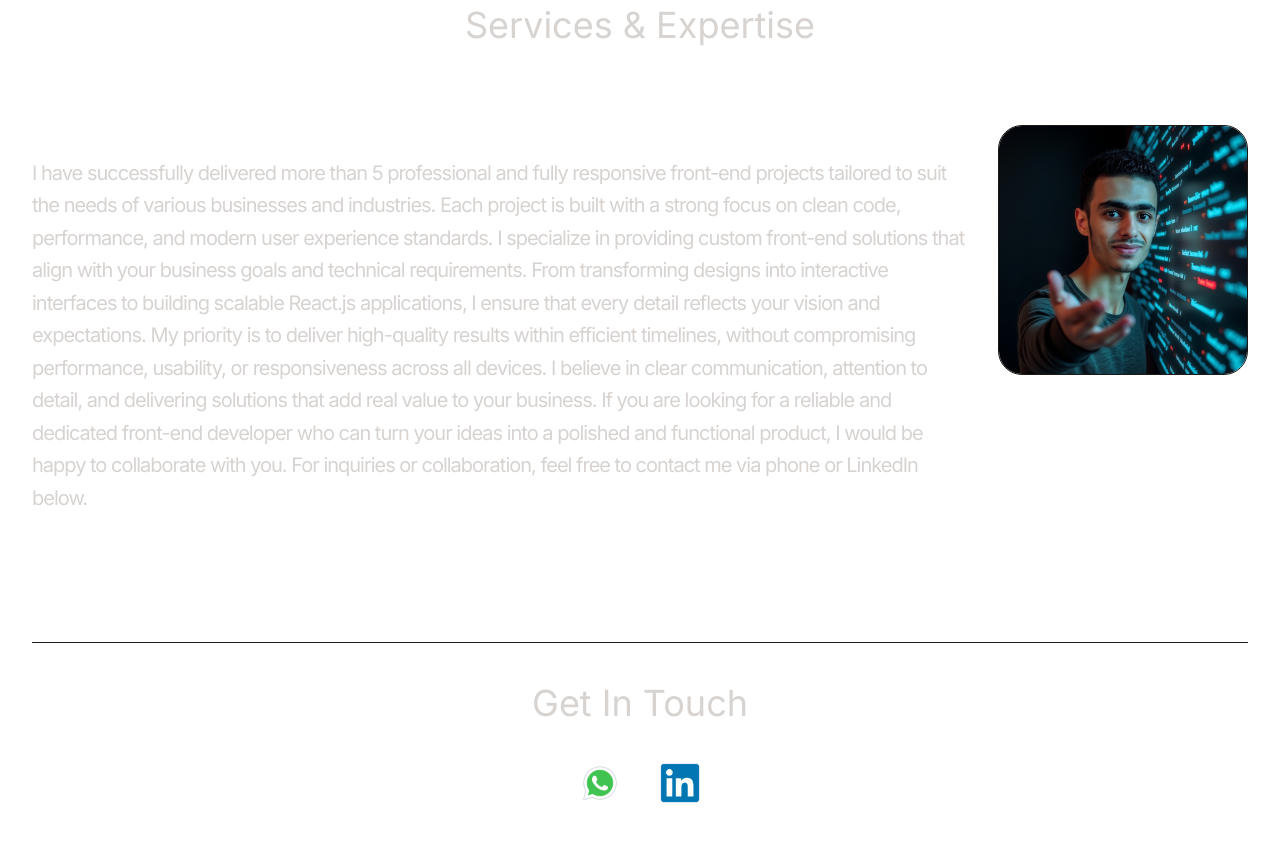
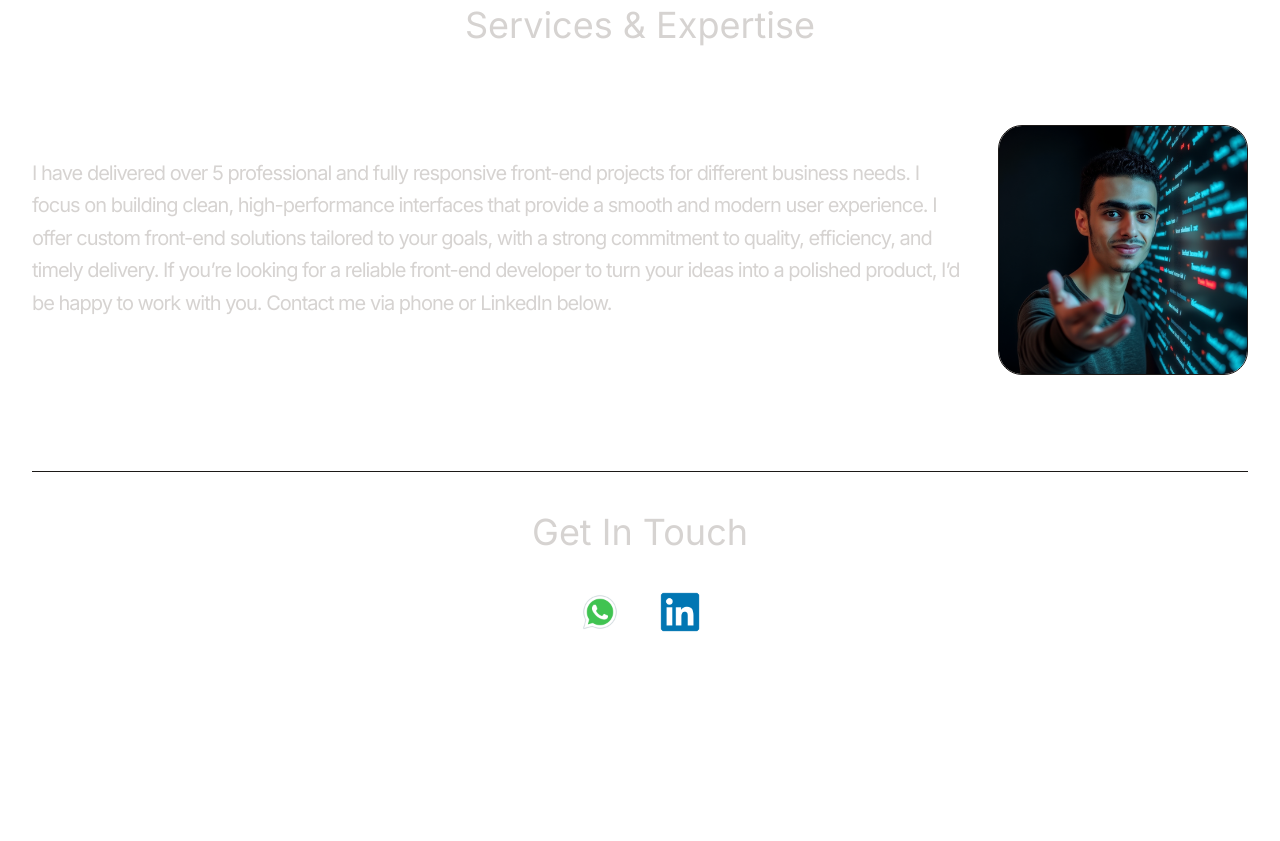
Before and after one commit to AbdulrahmanAkramDev/Portfolio-Abdulrahman, a React (Vite) app: page / in a window 1280 px wide. Shown: the part 2920-3761 px from the top of the page. After the commit the page ends 3632 px from the top, so only its background shows below. Built offline with nearby package versions, Linux system fonts and the light colour scheme.

Commit message:
update UI and fix bugs

```diff
--- a/src/components/OffService.jsx
+++ b/src/components/OffService.jsx
@@ -8,15 +8,13 @@ const OffService = () => {
 
 
             <div className="my-2  py-6 text-xl leading-relaxed tracking-tighter">
-                I have successfully delivered more than 5 professional and fully responsive front-end projects tailored to suit the needs of various businesses and industries. Each project is built with a strong focus on clean code, performance, and modern user experience standards.
+                I have delivered over 5 professional and fully responsive front-end projects for different business needs. I focus on building clean, high-performance interfaces that provide a smooth and modern user experience.
 
-                I specialize in providing custom front-end solutions that align with your business goals and technical requirements. From transforming designs into interactive interfaces to building scalable React.js applications, I ensure that every detail reflects your vision and expectations.
+                I offer custom front-end solutions tailored to your goals, with a strong commitment to quality, efficiency, and timely delivery.
 
-                My priority is to deliver high-quality results within efficient timelines, without compromising performance, usability, or responsiveness across all devices. I believe in clear communication, attention to detail, and delivering solutions that add real value to your business.
+                If you’re looking for a reliable front-end developer to turn your ideas into a polished product, I’d be happy to work with you.
 
-                If you are looking for a reliable and dedicated front-end developer who can turn your ideas into a polished and functional product, I would be happy to collaborate with you.
-
-                For inquiries or collaboration, feel free to contact me via phone or LinkedIn below.
+                Contact me via phone or LinkedIn below.
             </div>
             <img src="/off.png" className="border border-stone-900 rounded-3xl "
                 width={250}
```
